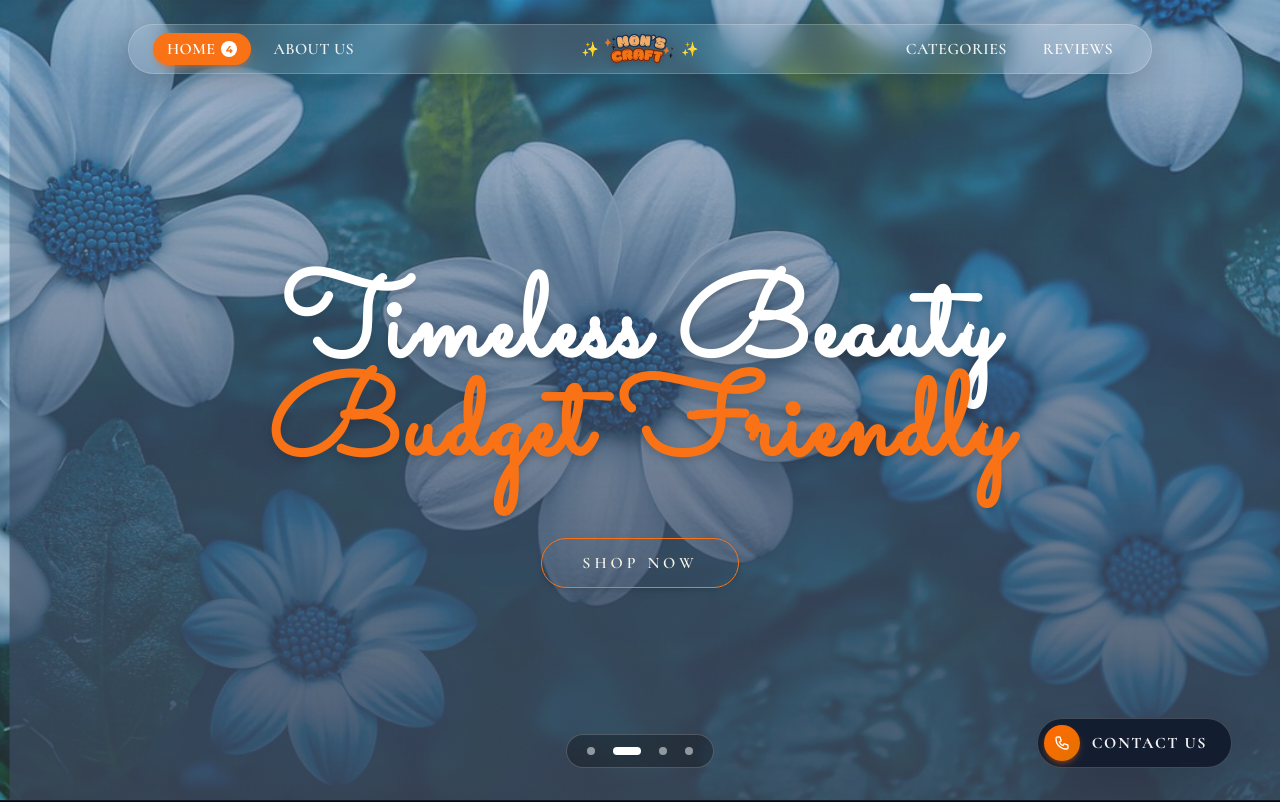
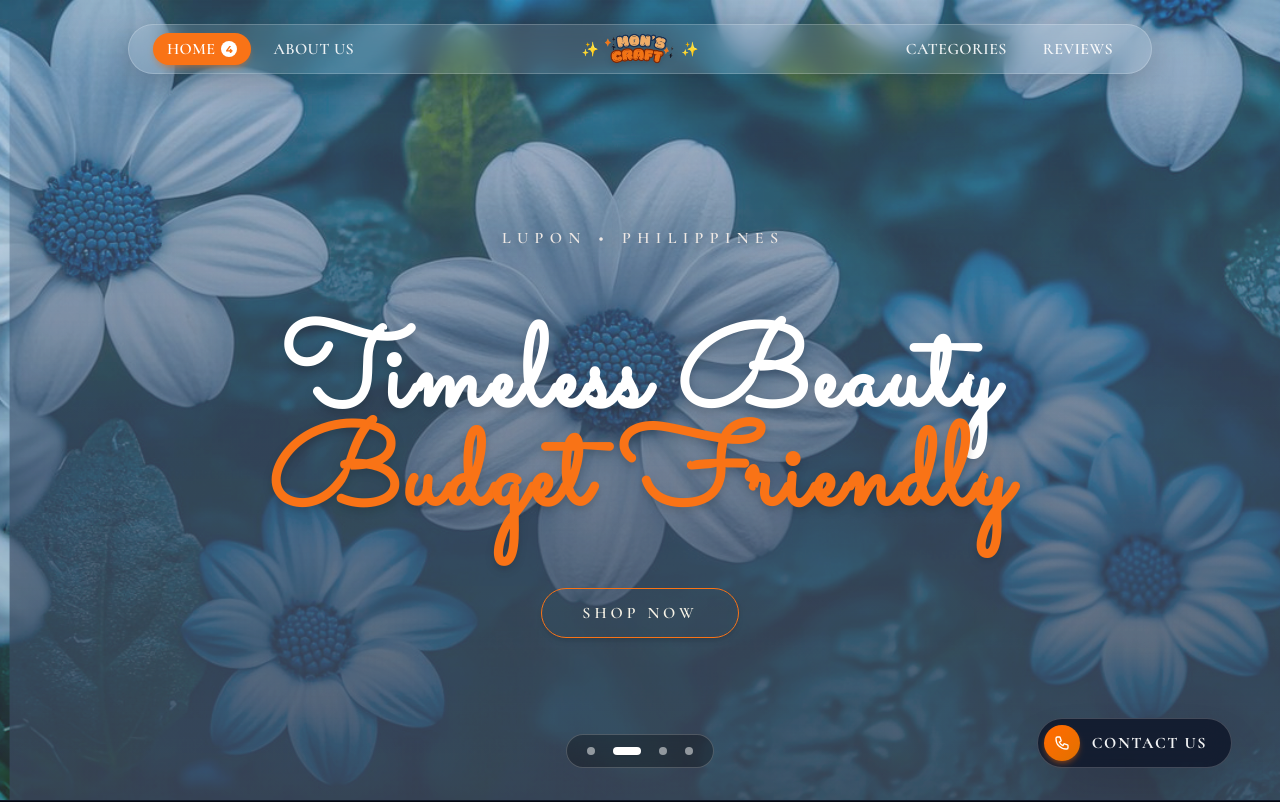
Before and after one commit to LaurenJaySenajonon/flower-shop-website, a Next.js app: page / in a window 1280 px wide. Shown: the top 802 px of the page. Built offline with nearby package versions, Linux system fonts and the light colour scheme; a web font is replaced by a local one.

Commit message:
Update website

```diff
--- a/src/components/Hero.js
+++ b/src/components/Hero.js
@@ -10,7 +10,11 @@ export default function Hero() {
 
       <div className="relative z-10 flex flex-col items-center justify-center text-center px-4 sm:px-6 md:px-8 w-full max-w-6xl mx-auto my-auto">
         <div className="flex flex-col items-center justify-center w-full mt-10 sm:mt-14 md:mt-16">
-
+          <p
+            className="font-[family-name:var(--font-cormorant)] flex items-center justify-center text-center w-full text-[11px] sm:text-xs md:text-sm lg:text-base text-[#efe9e5] font-semibold tracking-[0.35em] sm:tracking-[0.4em] uppercase mb-6 sm:mb-8 md:mb-18 lg:mb-19 drop-shadow-md pl-[0.35em] sm:pl-[0.4em]">
+            LUPON <span className="text-[#efe9e5] mx-2 sm:mx-3">•</span>{" "}
+            PHILIPPINES
+          </p>
           <h1 className="font-[family-name:var(--font-sacramento)] text-[42px] xs:text-5xl sm:text-7xl md:text-8xl lg:text-[100px] xl:text-[115px] 2xl:text-[125px] text-white font-bold drop-shadow-lg leading-[1.0] tracking-wide select-none">
             Timeless Beauty
           </h1>
```
